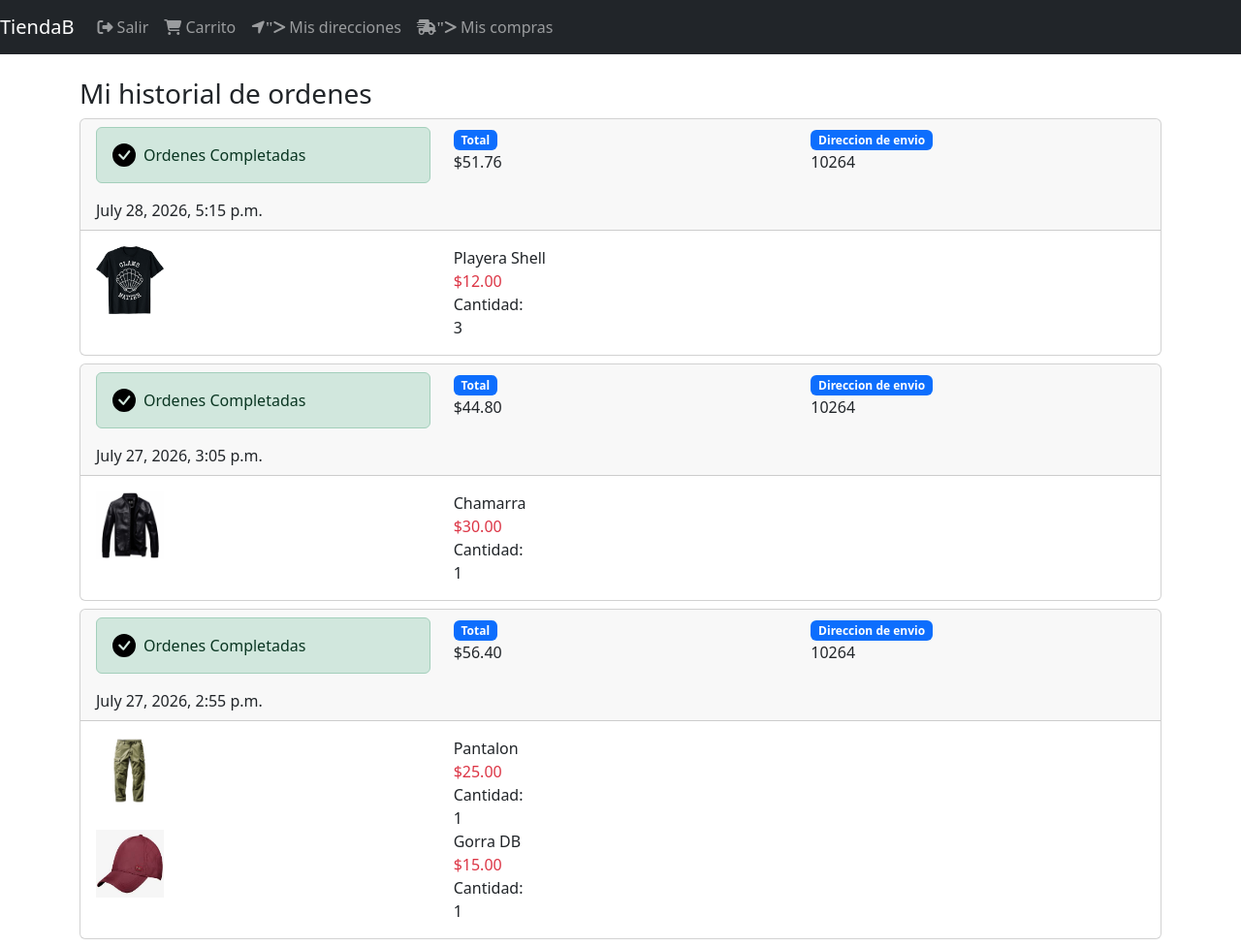
After one commit to zzaxe1zz/PythonCourse, a Django app: page /orden/completados/direccion in a window 1280 px wide. The commit adds this page. Shown: the whole page at 97% size. Run offline with Django 5.2, Linux system fonts and the light colour scheme; a user stored in the database is signed in; data comes from the database, SQL or seed files in the repository; both versions use the stored data as it was after the commit; parts of the project's set-up code (start-up, migrations or seed data) failed here and were passed over; some libraries are stand-ins or nearby versions.

Commit message:
Historial de compras

```diff
--- a/WebDjango/carts/models.py
+++ b/WebDjango/carts/models.py
@@ -5,7 +5,7 @@ from django.db.models.signals import pre_save
 from django.db.models.signals import m2m_changed
 import decimal
 import uuid
-# Create your models here.
+from orden.comun import OrdenStatus
 
 
 class Cart(models.Model):
@@ -44,6 +44,11 @@ class Cart(models.Model):
 
 
 @property
+def orden(self):
+    return self.orden.set.filter(status=OrdenStatus.CREATED).first()
+
+
+@property
 def total_items(self):
     return sum([item.quantity for item in self.cartproduct_set.all()])
 
--- /dev/null
+++ b/WebDjango/orden/comun.py
@@ -0,0 +1,11 @@
+from enum import Enum
+
+
+class OrdenStatus(Enum):
+    CREATED = 'CREATED'
+    PAYED = 'PAYED'
+    COMPLETED = 'COMPLETED'
+    CANCELED = 'CANCELED'
+
+
+choices = [(tag, tag.value) for tag in OrdenStatus]
--- a/WebDjango/orden/models.py
+++ b/WebDjango/orden/models.py
@@ -5,16 +5,7 @@ from carts.models import Cart
 from enum import Enum
 from django.db.models.signals import pre_save
 import uuid
-
-
-class OrdenStatus(Enum):
-    CREATED = 'CREATED'
-    PAYED = 'PAYED'
-    COMPLETED = 'COMPLETED'
-    CANCELED = 'CANCELED'
-
-
-choices = [(tag, tag.value) for tag in OrdenStatus]
+from .comun import OrdenStatus, choices
 
 
 class Orden(models.Model):
--- /dev/null
+++ b/WebDjango/orden/templates/orden/ordenes.html
@@ -0,0 +1,13 @@
+{% extends 'base.html' %}
+{% block content %}
+<div class="col">
+    <div class="h3">
+        Mi historial de ordenes
+    </div>
+    <div>
+        {% for orden in object_list %}
+        {% include 'orden/snippets/orden.html' %}
+        {% endfor %}
+    </div>
+</div>
+{% endblock %}
--- /dev/null
+++ b/WebDjango/orden/templates/orden/snippets/orden.html
@@ -0,0 +1,76 @@
+{% load funcion_tag %}
+
+<div class="card mb-2">
+    <div class="card-header">
+        <div class="row">
+            <div class="col-4">
+                <div class="alert alert-success d-flex align-items-center" role="alert">
+                    <svg class="bi flex-shrink-0 me-2" width="24" height="24" role="img" aria-label="Success:">
+                        <use xlink:href="#check-circle-fill" />
+                    </svg>
+                    <div>
+                        Ordenes Completadas
+                    </div>
+                </div>
+                <div>
+                    {{orden.create_at}}
+                </div>
+            </div>
+
+
+            <div class="col-4">
+                <div class="badge bg-primary">
+                    Total
+                </div>
+                <div>
+                    {{orden.total | precio_tag}}
+                </div>
+            </div>
+
+
+            <div class="col-4">
+                <div class="badge bg-primary">
+                    Direccion de envio
+                </div>
+                <div>
+                    {{orden.direccion_envio}}
+                </div>
+            </div>
+
+
+        </div>
+    </div>
+
+    <div class="card-body">
+        {% for i in orden.cart.cartproduct_set.all %}
+        {% with product=i.product %}
+
+        <div class="row">
+            <div class="col-4">
+                {% if product.image %}
+                <img src="{{product.image.url}}" alt="" width="70" height="70">
+                {% endif %}
+            </div>
+            <div class="col-4">
+                <div>
+                    {{product.title}}
+                </div>
+                <div class="text-danger">
+                    {{product.price | precio_tag}}
+                </div>
+                <div class="col-4">
+                    <div>
+                        Cantidad:
+                    </div>
+                    <div>
+                        {{i.quantity}}
+                    </div>
+                </div>
+            </div>
+        </div>
+
+        {% endwith %}
+        {% endfor %}
+    </div>
+
+</div>
--- a/WebDjango/orden/urls.py
+++ b/WebDjango/orden/urls.py
@@ -11,4 +11,5 @@ urlpatterns = [
     path('confirmacion/direccion', views.confimacion, name='confirmacion'),
     path('cancelar/direccion', views.cancelar_orden, name='cancelar'),
     path('completado/direccion', views.completado, name='completado'),
+    path('completados/direccion', views.OrdenViews.as_view(), name='completados'),
 ]
--- a/WebDjango/orden/views.py
+++ b/WebDjango/orden/views.py
@@ -6,6 +6,18 @@ from .utils import funcionOrden, deleteOrden
 from django.contrib.auth.decorators import login_required
 from .utils import breadcrumb
 from django.contrib import messages
+from DirEnvio.models import DireccionEnvio
+from django.views.generic.list import ListView
+from django.contrib.auth.mixins import LoginRequiredMixin
+from django.db.models.query import EmptyQuerySet
+
+
+class OrdenViews(LoginRequiredMixin, ListView):
+    login_url = 'login'
+    template_name = 'orden/ordenes.html'
+
+    def get_queryset(self):
+        return self.request.user.ordenes_completadas()
 
 
 # def orden(request):
--- a/WebDjango/templates/base.html
+++ b/WebDjango/templates/base.html
@@ -39,4 +39,23 @@
         integrity="sha384-FKyoEForCGlyvwx9Hj09JcYn3nv7wiPVlz7YYwJrWVcXK/BmnVDxM+D2scQbITxI"
         crossorigin="anonymous"></script>
 
+
+
+    <svg xmlns="http://www.w3.org/2000/svg" class="d-none">
+        <symbol id="check-circle-fill" viewBox="0 0 16 16">
+            <path
+                d="M16 8A8 8 0 1 1 0 8a8 8 0 0 1 16 0zm-3.97-3.03a.75.75 0 0 0-1.08.022L7.477 9.417 5.384 7.323a.75.75 0 0 0-1.06 1.06L6.97 11.03a.75.75 0 0 0 1.079-.02l3.992-4.99a.75.75 0 0 0-.01-1.05z" />
+        </symbol>
+        <symbol id="info-fill" viewBox="0 0 16 16">
+            <path
+                d="M8 16A8 8 0 1 0 8 0a8 8 0 0 0 0 16zm.93-9.412-1 4.705c-.07.34.029.533.304.533.194 0 .487-.07.686-.246l-.088.416c-.287.346-.92.598-1.465.598-.703 0-1.002-.422-.808-1.319l.738-3.468c.064-.293.006-.399-.287-.47l-.451-.081.082-.381 2.29-.287zM8 5.5a1 1 0 1 1 0-2 1 1 0 0 1 0 2z" />
+        </symbol>
+        <symbol id="exclamation-triangle-fill" viewBox="0 0 16 16">
+            <path
+                d="M8.982 1.566a1.13 1.13 0 0 0-1.96 0L.165 13.233c-.457.778.091 1.767.98 1.767h13.713c.889 0 1.438-.99.98-1.767L8.982 1.566zM8 5c.535 0 .954.462.9.995l-.35 3.507a.552.552 0 0 1-1.1 0L7.1 5.995A.905.905 0 0 1 8 5zm.002 6a1 1 0 1 1 0 2 1 1 0 0 1 0-2z" />
+        </symbol>
+    </svg>
+
+</body>
+
 </html>
--- a/WebDjango/templates/navbar.html
+++ b/WebDjango/templates/navbar.html
@@ -2,7 +2,7 @@
 {% url 'registration' as registration %}
 {% url 'carts' as cart %}
 {% url 'direccion_envio' as direccion_envio %}
-
+{% url 'completados' as completados %}
 
 <nav class="navbar navbar-expand-lg navbar-dark bg-dark">
     <a class="navbar-brand" href="{% url 'Index' %}">TiendaB</a>
@@ -50,8 +50,15 @@
                     <span class="fa-solid fa-location-arrow"></i>"></span>
                     Mis direcciones</a>
             </li>
-            {% endif %}
-        </ul>
+
+            <ul class="navbar-nav">
+                <li class="nav-item">
+                    <a class="nav-link" href="{% url 'completados' %}">
+                        <span class="fa-solid fa-shipping-fast"></i>"></span>
+                        Mis compras</a>
+                </li>
+                {% endif %}
+            </ul>
 
 
 
--- a/WebDjango/users/models.py
+++ b/WebDjango/users/models.py
@@ -2,6 +2,7 @@ from django.db import models
 # from django.contrib.auth.models import User
 from django.db.models.deletion import CASCADE
 from django.contrib.auth.models import AbstractUser
+from orden.comun import OrdenStatus
 
 
 class User(AbstractUser):
@@ -16,6 +17,9 @@ class User(AbstractUser):
     def has_direccion_envio(self):
         return self.direccion_envio is not None
 
+    def ordenes_completadas(self):
+        return self.orden_set.filter(status=OrdenStatus.COMPLETED).order_by('-id')
+
 
 class Cliente(User):
     class Meta:
```
Also changed, not shown: WebDjango/db.sqlite3.
